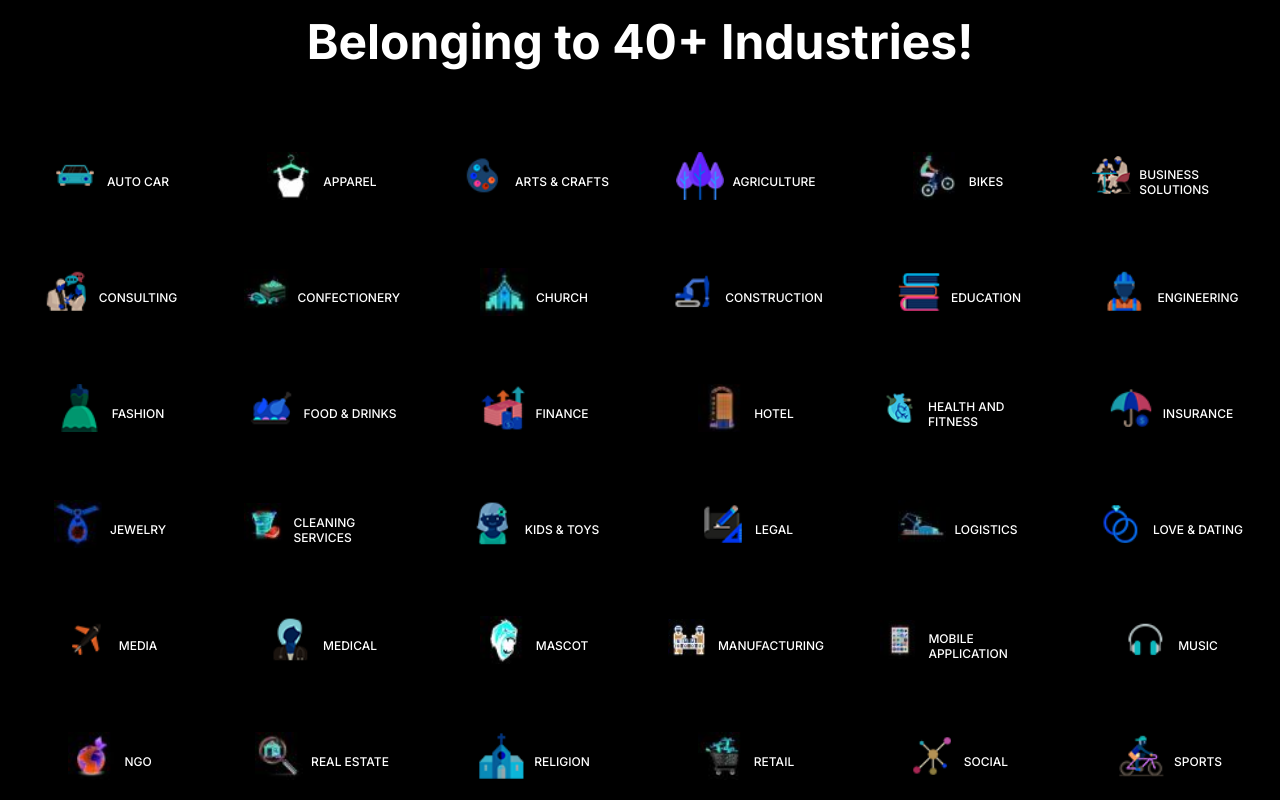
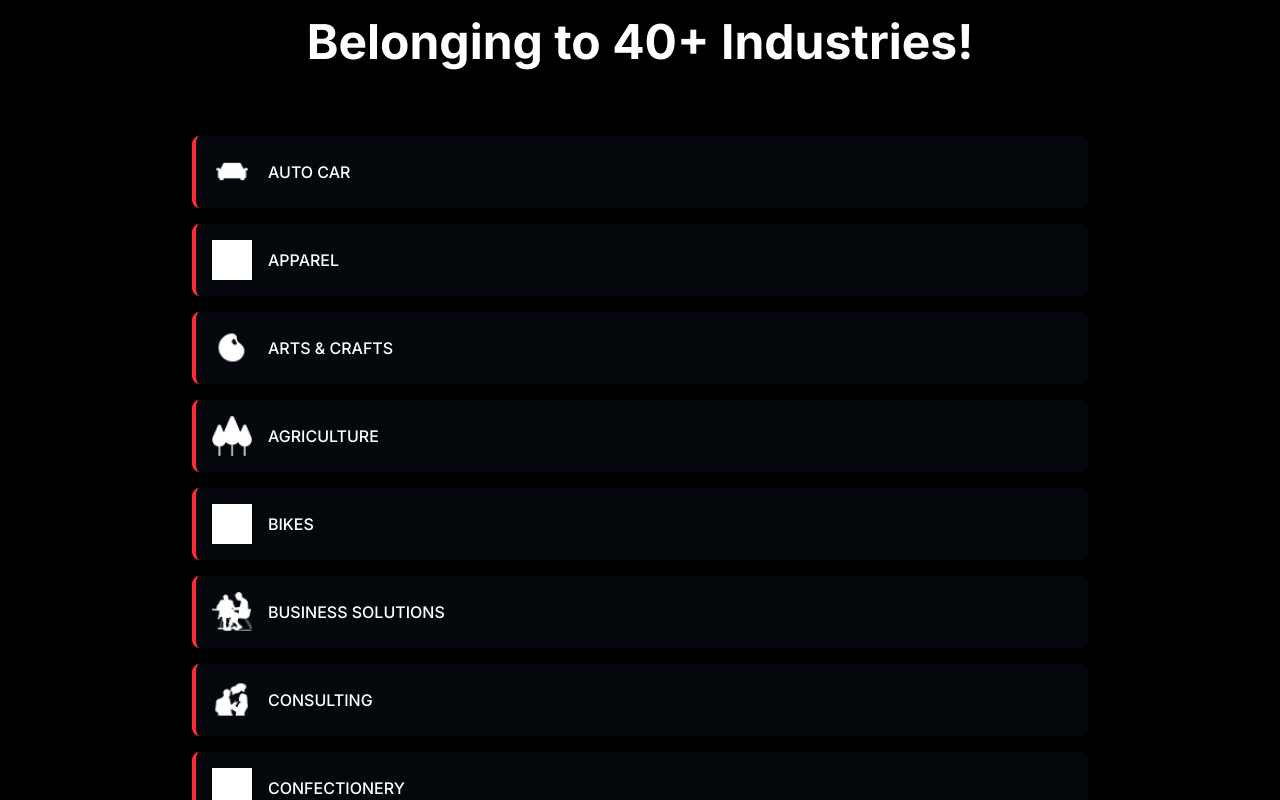
Before and after one commit to muhammadammar33/texturadigitals, a Next.js app: page / in a window 1280 px wide. Shown: the part 8580-9380 px from the top of the page. Built offline with nearby package versions, Linux system fonts and the light colour scheme; a web font is replaced by a local one.

Commit message:
All Done

```diff
--- a/components/Industries.jsx
+++ b/components/Industries.jsx
@@ -65,23 +65,23 @@ export default function Industries() {
       </div>
 
       {/* Industries Grid */}
-      <div className="max-w-8xl mx-auto">
-        <div className="grid grid-cols-1 sm:grid-cols-2 md:grid-cols-3 lg:grid-cols-4 xl:grid-cols-6 gap-2 sm:gap-4 md:gap-6">
+      <div className="max-w-4xl mx-auto">
+        <div className="grid grid-cols-1 gap-3 sm:gap-4">
           {industries.map((industry, index) => (
             <div
               key={index}
-              className="group flex flex-col sm:flex-row items-center justify-center p-2 sm:p-3 md:p-4 transition-all duration-300 hover:scale-105 cursor-pointer bg-gray-900/20 sm:bg-transparent rounded-lg sm:rounded-none"
+              className="flex items-center p-3 sm:p-4 bg-gray-900/30 rounded-lg border-l-4 border-red-500 hover:bg-gray-900/50 transition-colors duration-300"
             >
-              <div className="w-8 h-8 sm:w-10 sm:h-10 md:w-12 md:h-12 mb-2 sm:mb-3 md:mb-3 flex items-center justify-center duration-300">
+              <div className="w-8 h-8 sm:w-10 sm:h-10 mr-4 flex items-center justify-center flex-shrink-0">
                 <Image
                   src={`/assets/${industry.image}`}
                   alt={industry.name}
-                  width={48}
-                  height={48}
-                  className="object-contain invert group-hover:brightness-100 group-hover:invert-0 group-hover:hue-rotate-[350deg] group-hover:saturate-150 transition-all duration-300 w-full h-full"
+                  width={40}
+                  height={40}
+                  className="object-contain w-full h-full filter brightness-0 invert"
                 />
               </div>
-              <h3 className="text-white sm:pl-2 text-xs sm:text-xs md:text-xs font-medium text-center sm:text-left leading-tight group-hover:text-red-500 transition-colors duration-300">
+              <h3 className="text-white text-sm sm:text-base font-medium">
                 {industry.name}
               </h3>
             </div>
```
